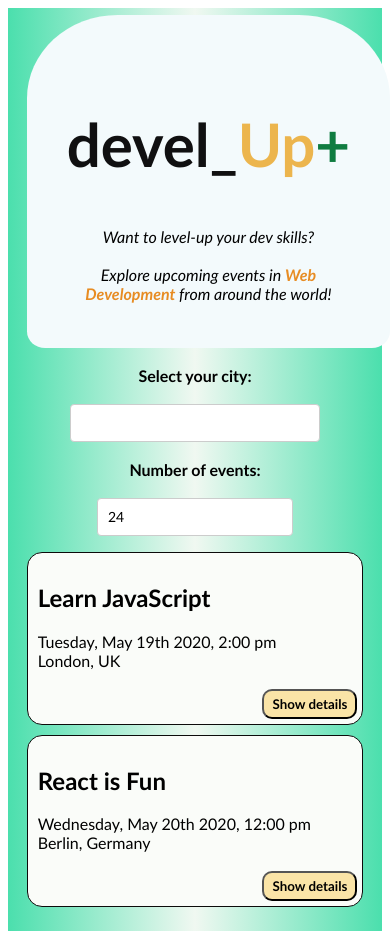
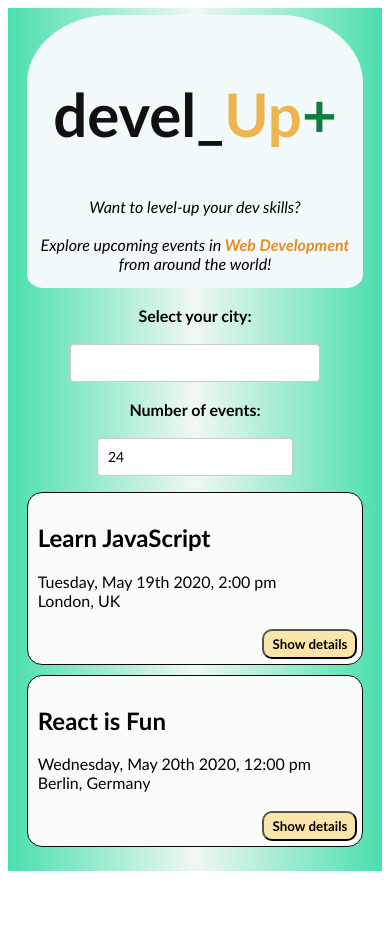
Before and after one commit to willcrone11/meet, a React (Create React App) app: page / in a window 390 px wide. After the commit the page ends 879 px from the top, so only its background shows below. Built offline with nearby package versions, Linux system fonts and the light colour scheme.

Commit message:
Fixes padding in header container for mobile device compatability

```diff
--- a/src/App.css
+++ b/src/App.css
@@ -12,7 +12,7 @@
 
 #header-container {
   background-color: #f3fafc;
-  padding: 40px;
+  padding: 10px;
   border-top-left-radius: 25%;
   border-top-right-radius: 25%;
   border-bottom-left-radius: 5%;
```
